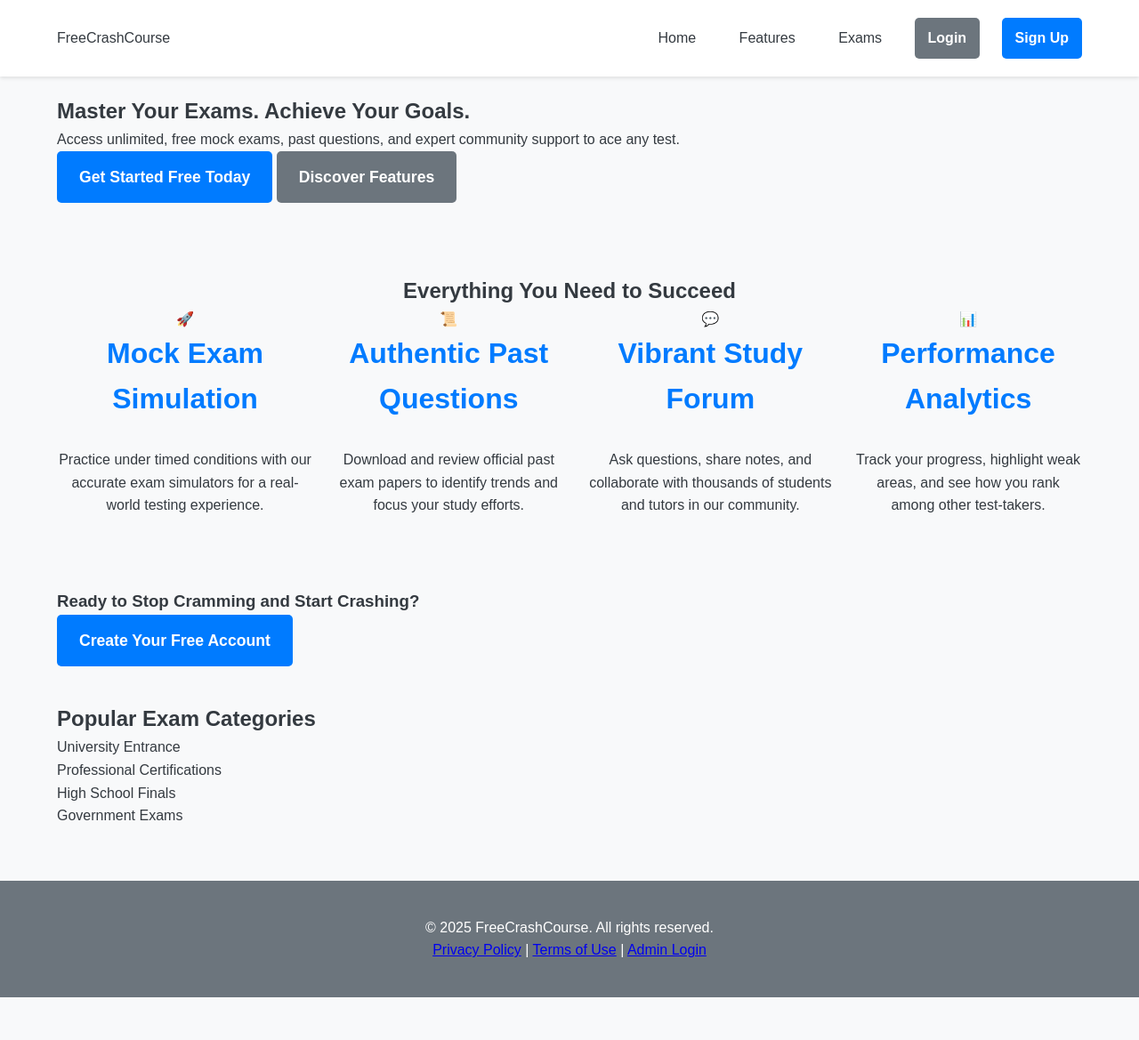
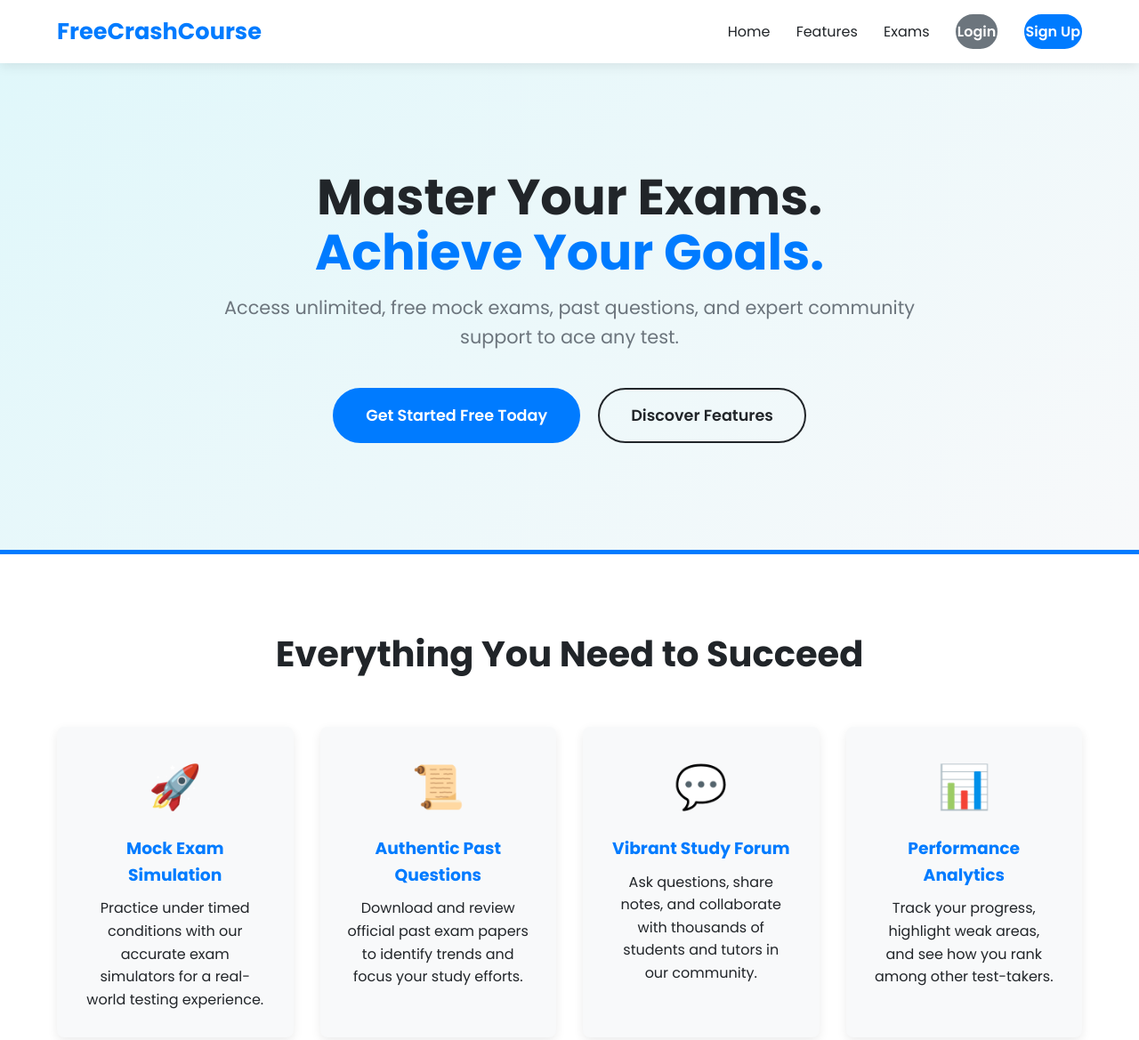
Before and after one commit to Marwebofficial/Freecourse, a plain HTML site: page index.html in a window 1280 px wide. Shown: the top 1169 px of the page at 89% size. Before the commit the page ends 1121 px from the top, so only its background shows below. Drawn offline with Linux system fonts and the light colour scheme.

Commit message:
Update style.css

```diff
--- a/style.css
+++ b/style.css
@@ -1,204 +1,318 @@
-/* --- Global Styles --- */
+/* --- Global Variables and Reset --- */
 :root {
-    --primary-color: #007bff;
-    --secondary-color: #6c757d;
-    --background-color: #f8f9fa;
-    --text-color: #343a40;
-    --white: #ffffff;
-    --border-radius: 5px;
+    --primary-color: #007bff; /* Bright Blue */
+    --secondary-color: #6c757d; /* Dark Gray */
+    --accent-color: #ffc107; /* Yellow for highlights */
+    --background-light: #f8f9fa; /* Light Gray Background */
+    --background-dark: #343a40; /* Dark Background */
+    --text-dark: #212529;
+    --text-light: #ffffff;
+    --font-family: 'Poppins', sans-serif;
+    --border-radius: 8px;
+    --box-shadow-light: 0 4px 12px rgba(0, 0, 0, 0.08);
 }
 
 * {
     box-sizing: border-box;
     margin: 0;
     padding: 0;
-    font-family: Arial, sans-serif;
 }
 
 body {
-    background-color: var(--background-color);
-    color: var(--text-color);
+    background-color: var(--background-light);
+    color: var(--text-dark);
     line-height: 1.6;
+    font-family: var(--font-family);
 }
 
 .container {
     width: 90%;
     max-width: 1200px;
     margin: 0 auto;
-    padding: 20px 0;
 }
 
-/* --- Header & Navigation --- */
-header {
-    background-color: var(--white);
-    box-shadow: 0 2px 4px rgba(0, 0, 0, 0.1);
+/* --- Utility Classes --- */
+.section-title {
+    text-align: center;
+    font-size: 2.5em;
+    font-weight: 700;
+    margin-bottom: 50px;
+    color: var(--text-dark);
 }
 
-header .container {
-    display: flex;
-    justify-content: space-between;
-    align-items: center;
-}
-
-header h1 {
-    color: var(--primary-color);
-    font-size: 1.8em;
-}
-
-nav a {
-    text-decoration: none;
-    color: var(--text-color);
-    margin-left: 20px;
-    padding: 8px 12px;
-    transition: color 0.3s;
-}
-
-nav a:hover:not(.btn) {
+.highlight {
     color: var(--primary-color);
 }
 
 /* --- Buttons --- */
 .btn {
     display: inline-block;
-    padding: 10px 15px;
-    border-radius: var(--border-radius);
+    padding: 12px 25px;
+    border-radius: 50px; /* Pill shape for modern look */
     text-decoration: none;
-    font-weight: bold;
+    font-weight: 600;
     cursor: pointer;
-    border: none;
-    transition: background-color 0.3s, opacity 0.3s;
+    border: 2px solid transparent;
+    transition: all 0.3s ease;
 }
 
 .btn.primary {
     background-color: var(--primary-color);
-    color: var(--white);
+    color: var(--text-light);
+    border-color: var(--primary-color);
 }
 
 .btn.primary:hover {
     background-color: #0056b3;
 }
 
-.btn:not(.primary) {
+.btn.secondary {
     background-color: var(--secondary-color);
-    color: var(--white);
+    color: var(--text-light);
+    border-color: var(--secondary-color);
 }
 
-.btn:not(.primary):hover {
-    opacity: 0.9;
+.btn.outline {
+    background-color: transparent;
+    color: var(--text-dark);
+    border-color: var(--text-dark);
+}
+
+.btn.outline:hover {
+    background-color: var(--text-dark);
+    color: var(--text-light);
 }
 
 .btn.large {
-    padding: 15px 25px;
+    padding: 15px 35px;
     font-size: 1.1em;
 }
 
-.btn.full-width {
-    width: 100%;
+/* --- Header & Navigation --- */
+.main-header {
+    background-color: var(--text-light);
+    box-shadow: var(--box-shadow-light);
+    position: sticky;
+    top: 0;
+    z-index: 1000;
 }
 
-
-/* --- Welcome Hero Section --- */
-.welcome-hero {
-    background: linear-gradient(rgba(0, 0, 0, 0.6), rgba(0, 0, 0, 0.6)), url('background-image.jpg') no-repeat center center/cover; /* Replace 'background-image.jpg' */
-    color: var(--white);
-    text-align: center;
-    padding: 100px 20px;
+.main-header .container {
+    display: flex;
+    justify-content: space-between;
+    align-items: center;
+    padding: 15px 0;
 }
 
-.welcome-hero h2 {
-    font-size: 2.5em;
+.logo {
+    font-size: 1.6em;
+    font-weight: 700;
+    color: var(--primary-color);
+}
+
+.main-nav a {
+    text-decoration: none;
+    color: var(--text-dark);
+    margin-left: 25px;
+    padding: 5px 0;
+    transition: color 0.3s;
+}
+
+.main-nav a:hover:not(.btn) {
+    color: var(--primary-color);
+}
+
+/* --- Hero Section --- */
+.hero-section {
+    background: linear-gradient(135deg, #e0f7fa 0%, var(--background-light) 100%);
+    padding: 120px 0;
+    text-align: center;
+    border-bottom: 5px solid var(--primary-color);
+}
+
+.hero-content {
+    max-width: 800px;
+}
+
+.hero-section h1 {
+    font-size: 3.5em;
+    font-weight: 700;
+    margin-bottom: 15px;
+    line-height: 1.1;
+}
+
+.hero-section .subtitle {
+    font-size: 1.3em;
+    color: var(--secondary-color);
+    margin-bottom: 40px;
+}
+
+.hero-cta-group {
+    display: flex;
+    justify-content: center;
+    gap: 20px;
+}
+
+/* --- Feature Showcase --- */
+.feature-showcase {
+    padding: 80px 0;
+    background-color: var(--text-light);
+}
+
+.feature-grid {
+    display: grid;
+    grid-template-columns: repeat(4, 1fr); /* 4 columns for desktop */
+    gap: 30px;
+}
+
+.feature-card {
+    background-color: var(--background-light);
+    padding: 30px;
+    border-radius: var(--border-radius);
+    text-align: center;
+    box-shadow: var(--box-shadow-light);
+    transition: transform 0.3s ease;
+}
+
+.feature-card:hover {
+    transform: translateY(-5px);
+    box-shadow: 0 8px 20px rgba(0, 0, 0, 0.15);
+}
+
+.feature-card .icon {
+    font-size: 3em;
+    display: block;
     margin-bottom: 15px;
 }
 
-.welcome-hero p {
-    font-size: 1.2em;
-    margin-bottom: 30px;
-}
-
-/* --- Features Section --- */
-#features {
-    text-align: center;
-    padding: 40px 0;
-}
-
-#features h3 {
-    font-size: 2em;
-    margin-bottom: 30px;
-    color: var(--primary-color);
-}
-
-.feature-grid {
-    display: flex;
-    justify-content: space-around;
-    gap: 20px;
-}
-
-.feature-item {
-    background-color: var(--white);
-    padding: 30px;
-    border-radius: var(--border-radius);
-    box-shadow: 0 4px 8px rgba(0, 0, 0, 0.1);
-    flex-basis: 30%;
-}
-
-.feature-item h4 {
+.feature-card h3 {
     color: var(--primary-color);
     margin-bottom: 10px;
 }
 
-/* --- Form Styles (Login/Sign Up) --- */
-.form-body {
+/* --- Call-to-Action Banner --- */
+.cta-banner {
+    background-color: var(--primary-color);
+    color: var(--text-light);
+    padding: 60px 0;
+    text-align: center;
+}
+
+.cta-banner h3 {
+    font-size: 2em;
+    margin-bottom: 25px;
+}
+
+.cta-banner .btn.primary {
+    background-color: var(--accent-color);
+    color: var(--text-dark);
+    border-color: var(--accent-color);
+}
+
+.cta-banner .btn.primary:hover {
+    background-color: #ffdb58;
+}
+
+/* --- Exam Showcase Placeholder --- */
+.exam-showcase {
+    padding: 80px 0 50px;
+}
+
+.exam-list {
     display: flex;
     justify-content: center;
-    align-items: center;
-    min-height: 100vh;
-    background-color: #e9ecef; /* Light background for form pages */
+    flex-wrap: wrap;
+    gap: 15px;
+    margin-top: 20px;
 }
 
-.form-container {
-    background-color: var(--white);
-    padding: 40px;
-    border-radius: var(--border-radius);
-    box-shadow: 0 0 20px rgba(0, 0, 0, 0.1);
-    width: 100%;
-    max-width: 400px;
+.exam-item {
+    background-color: var(--text-light);
+    color: var(--primary-color);
+    border: 1px solid var(--primary-color);
+    padding: 10px 20px;
+    border-radius: 50px;
+    font-weight: 600;
+    transition: background-color 0.3s;
 }
 
-.form-container h2 {
-    text-align: center;
-    margin-bottom: 30px;
-    color: var(--primary-color);
-}
-
-.form-group {
-    margin-bottom: 20px;
-}
-
-.form-group label {
-    display: block;
-    margin-bottom: 8px;
-    font-weight: bold;
-}
-
-.form-group input {
-    width: 100%;
-    padding: 10px;
-    border: 1px solid #ced4da;
-    border-radius: var(--border-radius);
-    font-size: 1em;
-}
-
-.form-footer {
-    text-align: center;
-    margin-top: 20px;
-    font-size: 0.9em;
+.exam-item:hover {
+    background-color: var(--primary-color);
+    color: var(--text-light);
 }
 
 /* --- Footer --- */
 footer {
-    text-align: center;
-    padding: 20px;
-    background-color: var(--secondary-color);
-    color: var(--white);
-    margin-top: 40px;
+    background-color: var(--background-dark);
+    color: var(--text-light);
+    padding: 30px 0;
+    font-size: 0.9em;
 }
+
+footer .container {
+    display: flex;
+    justify-content: space-between;
+    align-items: center;
+}
+
+.footer-links a {
+    color: var(--text-light);
+    text-decoration: none;
+    margin-left: 10px;
+    opacity: 0.7;
+    transition: opacity 0.3s;
+}
+
+.footer-links a:hover {
+    opacity: 1;
+}
+
+/* --- Responsive Adjustments (for smaller screens) --- */
+@media (max-width: 992px) {
+    .feature-grid {
+        grid-template-columns: repeat(2, 1fr); /* 2 columns on tablets */
+    }
+}
+
+@media (max-width: 768px) {
+    .main-header .container {
+        flex-direction: column;
+        padding-bottom: 10px;
+    }
+    .main-nav {
+        margin-top: 10px;
+        display: flex;
+        flex-wrap: wrap;
+        justify-content: center;
+    }
+    .main-nav a {
+        margin: 5px 10px;
+    }
+
+    .hero-section h1 {
+        font-size: 2.5em;
+    }
+    .hero-cta-group {
+        flex-direction: column;
+        gap: 10px;
+    }
+    .btn.large {
+        width: 100%;
+    }
+
+    .feature-grid {
+        grid-template-columns: 1fr; /* 1 column on mobile */
+    }
+
+    .section-title {
+        font-size: 2em;
+    }
+
+    footer .container {
+        flex-direction: column;
+        text-align: center;
+    }
+    .footer-links {
+        margin-top: 10px;
+    }
+}
```
